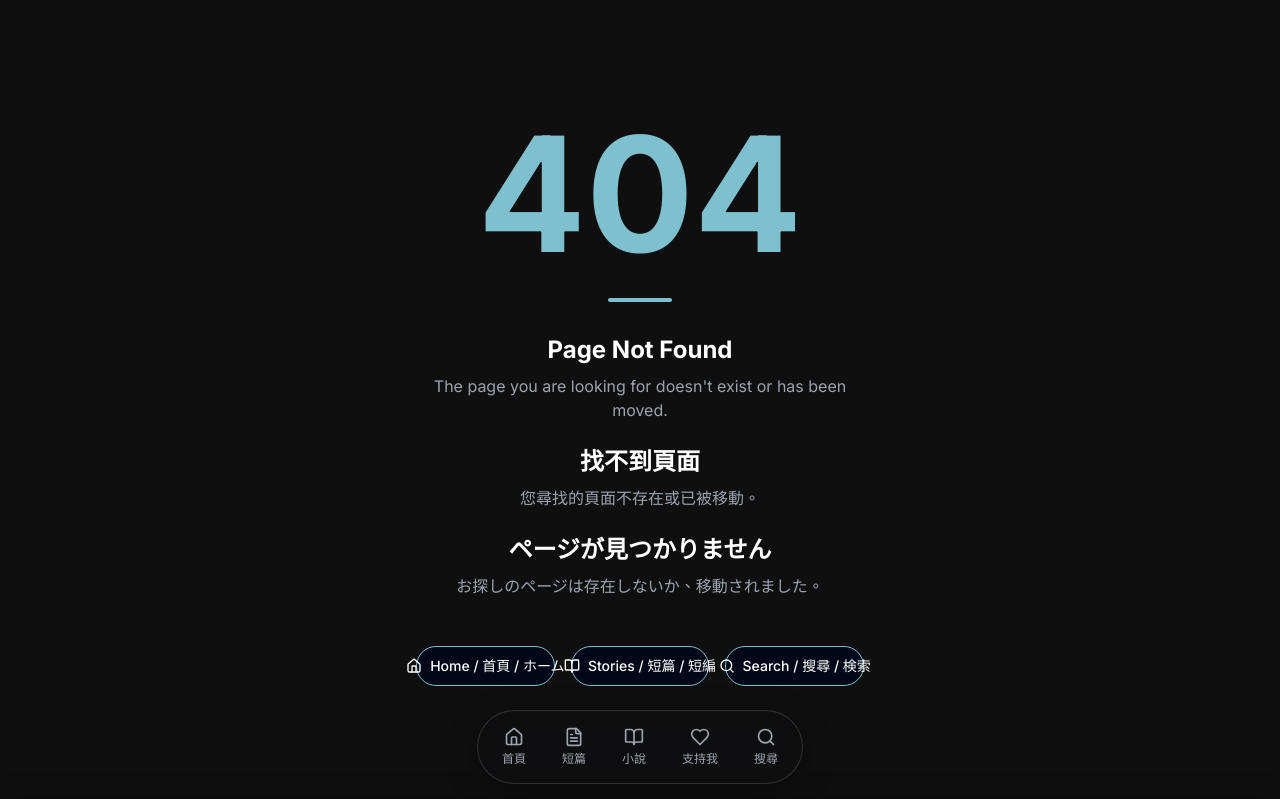
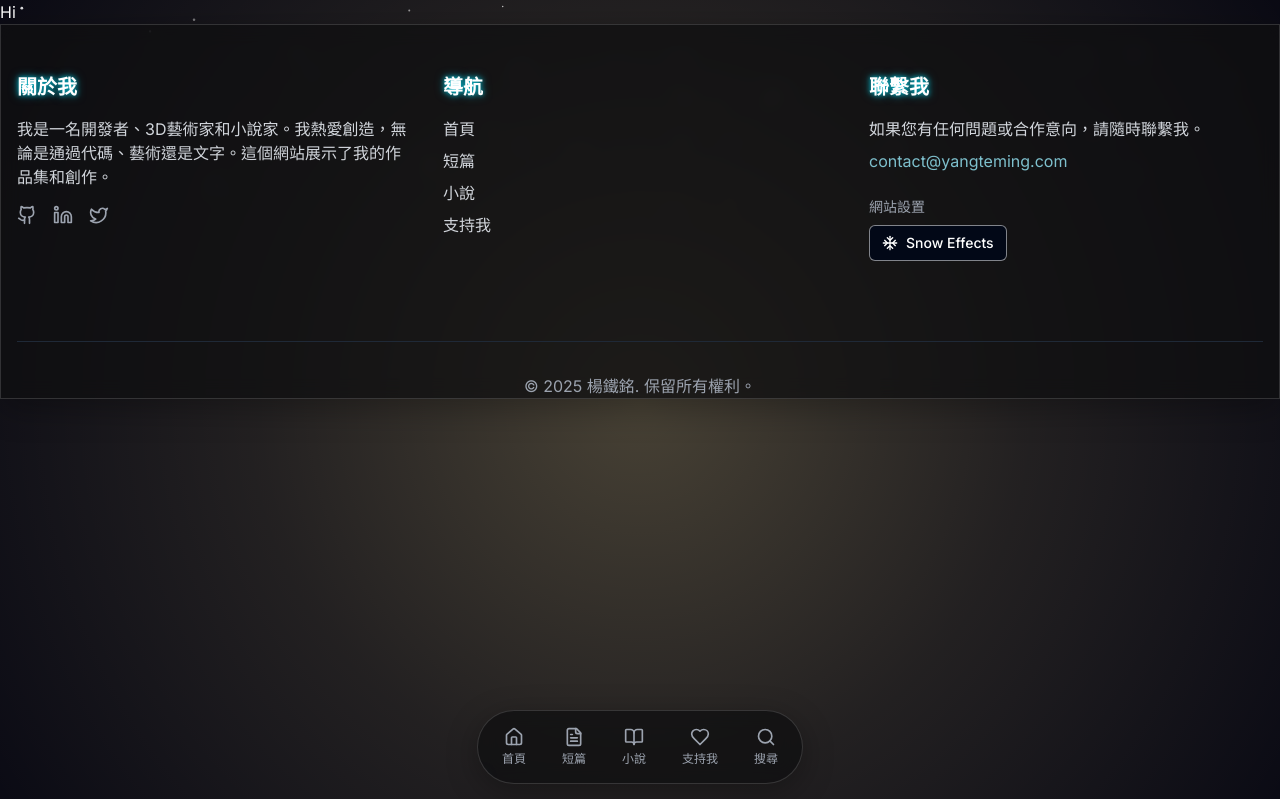
Before and after one commit to tieming-yang/loop, a Next.js app: page /loop in a window 1280 px wide. Before the commit this address had no page. Shown: the top 799 px of the page. Built offline with nearby package versions, Linux system fonts and the light colour scheme; a web font is replaced by a local one.

Commit message:
Add LoopPage component with metadata for title and description

```diff
--- /dev/null
+++ b/app/loop/page.tsx
@@ -0,0 +1,11 @@
+import type { Metadata } from "next"
+
+export const metadata: Metadata = {
+  title: "環",
+  description: "科幻小說《環》",
+}
+
+export default async function LoopPage() {
+
+  return <p>Hi</p>
+}
```
